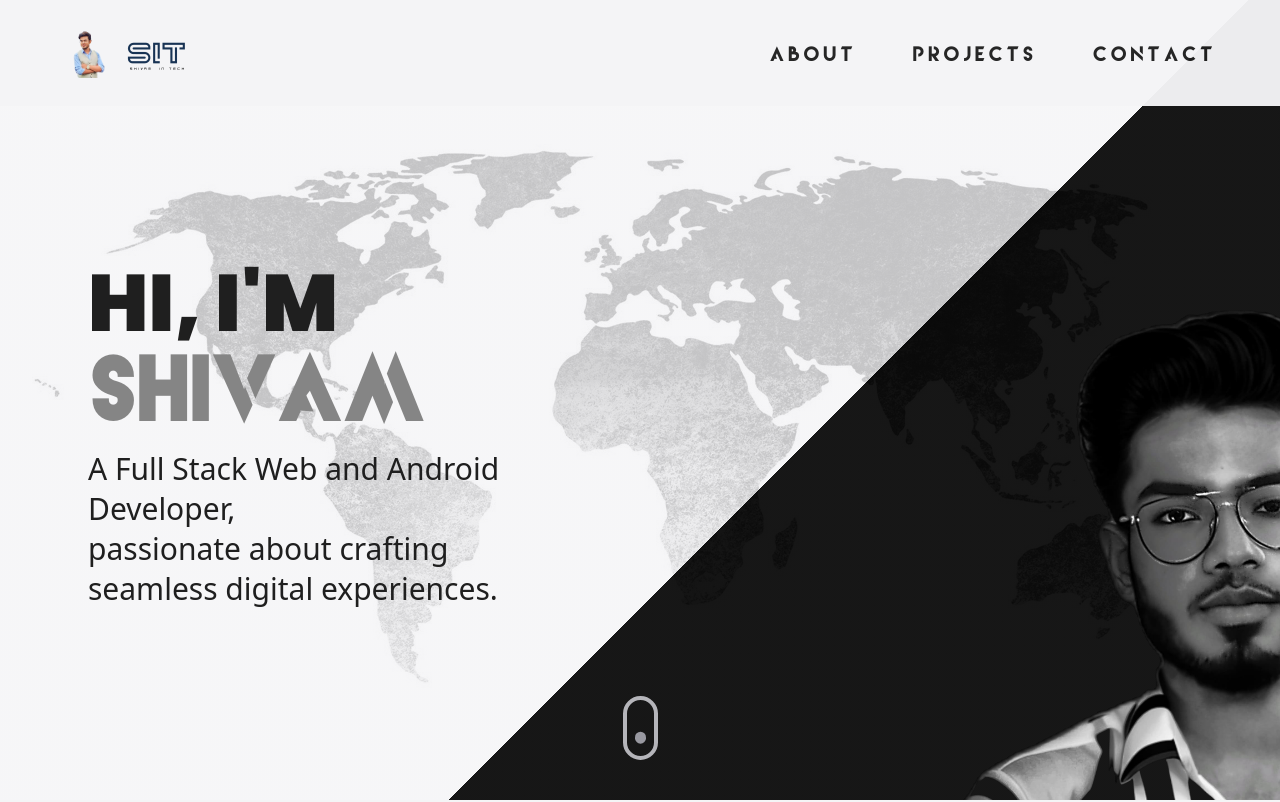
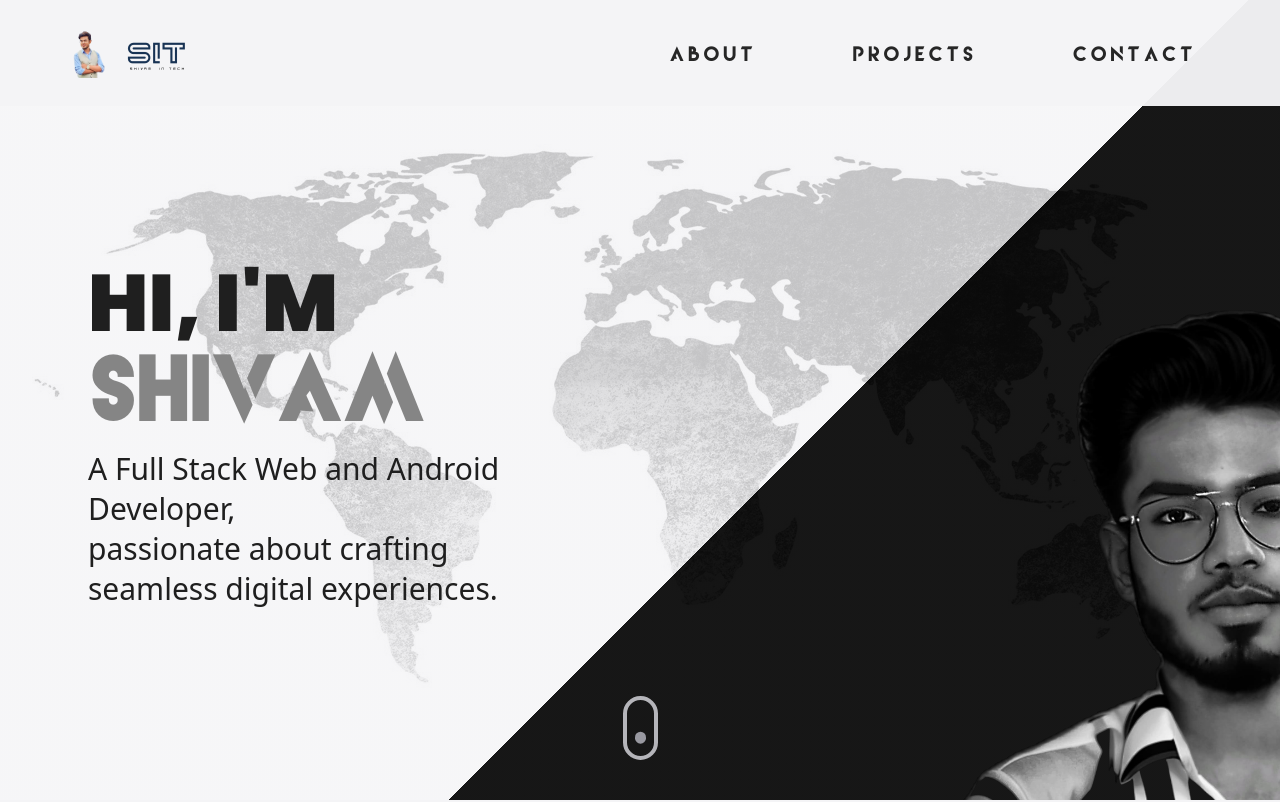
Before and after one commit to ShivamKumarSah/shivamkumarsah.github.io, a React (Vite) app: page / in a window 1280 px wide. Shown: the top 802 px of the page. Built offline with nearby package versions, Linux system fonts and the light colour scheme.

Commit message:
The menubar hidden from the mobile view

```diff
--- /dev/null
+++ b/src/components/Navbar.css
@@ -0,0 +1,13 @@
+.text-small {
+    font-size: 14px;
+    /* Adjust the font size as needed */
+    padding: 10px 20px;
+    /* Adjust the padding as needed */
+}
+
+@media screen and (max-width: 768px) {
+    .text-small {
+        font-size: 4px;
+        /* Adjust the font size for smaller screens */
+    }
+}
--- a/src/components/Navbar.jsx
+++ b/src/components/Navbar.jsx
@@ -1,17 +1,115 @@
-import React, { useEffect, useState } from 'react';
+// import React, { useState } from 'react';
+// import { Link } from 'react-router-dom';
+// import { styles } from '../styles';
+// import { navLinks } from '../constants';
+// import { close, menu, logo, logotext } from '../assets';
+// import './Navbar.css'; // Assuming you have a CSS file for additional styling
+
+// const Navbar = () => {
+//   const [active, setActive] = useState('');
+//   const [toggle, setToggle] = useState(false);
+
+//   return (
+//     <nav className={`${styles.paddingX} w-full flex items-center py-2 fixed top-0 z-20 bg-flashWhite sm:opacity-[0.97] xxs:h-[12vh]`}>
+//       <div className="w-full flex justify-between items-center max-w-7xl mx-auto">
+//         <Link
+//           to="/"
+//           className="flex items-center gap-2"
+//           onClick={() => {
+//             setActive('');
+//             window.scrollTo(0, 0);
+//           }}
+//         >
+//           <img
+//             src={logo}
+//             alt="logo"
+//             className="sm:w-[50px] sm:h-[50px] w-[45px] h-[45px] object-contain"
+//           />
+//           <img
+//             src={logotext}
+//             alt="logo"
+//             className="sm:w-[90px] sm:h-[90px] w-[85px] h-[85px] -ml-[0.6rem] object-contain"
+//           />
+//         </Link>
+//         <ul className="list-none hidden sm:flex flex-row gap-14 mt-2">
+//           {navLinks.map((nav) => (
+//             <li
+//               key={nav.id}
+//               className={`${active === nav.title ? 'text-french' : 'text-eerieBlack'}
+//               hover:text-taupe text-[21px] font-medium font-mova uppercase tracking-[3px] cursor-pointer nav-links text-small mobile-menu-item`} // Added class for mobile menu item
+//               onClick={() => setActive(nav.title)}
+//             >
+//               <a href={`#${nav.id}`}>{nav.title}</a>
+//             </li>
+//           ))}
+//         </ul>
+
+//         {/* mobile */}
+//         <div className="sm:hidden flex flex-1 w-screen justify-end items-center">
+//           {toggle ? (
+//             <div
+//               className={`p-6 bg-flashWhite opacity-[0.98] absolute
+//                 top-0 left-0 w-screen h-[100vh] z-10 menu ${toggle ? 'menu-open' : 'menu-close'}`}
+//             >
+//               <div className="flex justify-end">
+//                 <img
+//                   src={close}
+//                   alt="close"
+//                   className="w-[22px] h-[22px] object-contain cursor-pointer"
+//                   onClick={() => setToggle(!toggle)}
+//                 />
+//               </div>
+//               <ul
+//                 className={`list-none flex flex-col -gap-[1rem]
+//                 items-start justify-end mt-[10rem] -ml-[35px]`}
+//               >
+//                 {navLinks.map((nav) => (
+//                   <li
+//                     id={nav.id}
+//                     key={nav.id}
+//                     className={`${active === nav.title ? 'text-french' : 'text-eerieBlack'}
+//                       text-[88px] font-bold font-arenq
+//                       uppercase tracking-[1px] cursor-pointer`}
+//                     onClick={() => {
+//                       setToggle(!toggle);
+//                       setActive(nav.title);
+//                     }}
+//                   >
+//                     <a href={`#${nav.id}`}>{nav.title}</a>
+//                   </li>
+//                 ))}
+//               </ul>
+//             </div>
+//           ) : (
+//             <img
+//               src={menu}
+//               alt="menu"
+//               className={`w-[34px] h-[34px] object-contain cursor-pointer ${toggle ? 'hidden' : ''}`}
+//               onClick={() => setToggle(!toggle)}
+//             />
+//           )}
+//         </div>
+//       </div>
+//     </nav>
+//   );
+// };
+
+// export default Navbar;
+
+
+import React, { useState } from 'react';
 import { Link } from 'react-router-dom';
 import { styles } from '../styles';
 import { navLinks } from '../constants';
 import { close, menu, logo, logotext } from '../assets';
+import './Navbar.css'; // Assuming you have a CSS file for additional styling
 
 const Navbar = () => {
   const [active, setActive] = useState('');
   const [toggle, setToggle] = useState(false);
 
   return (
-    <nav
-      className={`${styles.paddingX} w-full flex items-center py-2 fixed
-      top-0 z-20 bg-flashWhite sm:opacity-[0.97] xxs:h-[12vh]`}>
+    <nav className={`${styles.paddingX} w-full flex items-center py-2 fixed top-0 z-20 bg-flashWhite sm:opacity-[0.97] xxs:h-[12vh]`}>
       <div className="w-full flex justify-between items-center max-w-7xl mx-auto">
         <Link
           to="/"
@@ -19,15 +117,13 @@ const Navbar = () => {
           onClick={() => {
             setActive('');
             window.scrollTo(0, 0);
-          }}>
+          }}
+        >
           <img
-            src={logo} // your logo comes here
+            src={logo}
             alt="logo"
             className="sm:w-[50px] sm:h-[50px] w-[45px] h-[45px] object-contain"
           />
-
-          {/* if you have text you want besides your logo it comes here.
-          Otherwise delete this if you don't need it. */}
           <img
             src={logotext}
             alt="logo"
@@ -38,11 +134,10 @@ const Navbar = () => {
           {navLinks.map((nav) => (
             <li
               key={nav.id}
-              className={`${
-                active === nav.title ? 'text-french' : 'text-eerieBlack'
-              } hover:text-taupe text-[21px] font-medium font-mova
-                uppercase tracking-[3px] cursor-pointer nav-links`}
-              onClick={() => setActive(nav.title)}>
+              className={`${active === nav.title ? 'text-french' : 'text-eerieBlack'}
+              hover:text-taupe text-[21px] font-medium font-mova uppercase tracking-[3px] cursor-pointer nav-links text-small mobile-menu-item`} // Added class for mobile menu item
+              onClick={() => setActive(nav.title)}
+            >
               <a href={`#${nav.id}`}>{nav.title}</a>
             </li>
           ))}
@@ -53,9 +148,8 @@ const Navbar = () => {
           {toggle ? (
             <div
               className={`p-6 bg-flashWhite opacity-[0.98] absolute
-                top-0 left-0 w-screen h-[100vh] z-10 menu ${
-                  toggle ? 'menu-open' : 'menu-close'
-                }`}>
+                top-0 left-0 w-screen h-[100vh] z-10 menu ${toggle ? 'menu-open' : 'menu-close'}`}
+            >
               <div className="flex justify-end">
                 <img
                   src={close}
@@ -65,33 +159,27 @@ const Navbar = () => {
                 />
               </div>
               <ul
-                className="list-none flex flex-col -gap-[1rem]
-                items-start justify-end mt-[10rem] -ml-[35px]">
+                className={`list-none flex flex-col -gap-[1rem]
+                items-start justify-end mt-[10rem] -ml-[35px]`}
+              >
                 {navLinks.map((nav) => (
                   <li
                     id={nav.id}
                     key={nav.id}
-                    className={`${
-                      active === nav.title ? 'text-french' : 'text-eerieBlack'
-                    } text-[88px] font-bold font-arenq
+                    className={`${active === nav.title ? 'text-french' : 'text-eerieBlack'}
+                      text-[88px] font-bold font-arenq
                       uppercase tracking-[1px] cursor-pointer`}
                     onClick={() => {
                       setToggle(!toggle);
                       setActive(nav.title);
-                    }}>
+                    }}
+                  >
                     <a href={`#${nav.id}`}>{nav.title}</a>
                   </li>
                 ))}
               </ul>
             </div>
-          ) : (
-            <img
-              src={menu}
-              alt="menu"
-              className="w-[34px] h-[34px] object-contain cursor-pointer"
-              onClick={() => setToggle(!toggle)}
-            />
-          )}
+          ) : null} {/* Updated this line to conditionally render based on the 'toggle' state */}
         </div>
       </div>
     </nav>
```
Also changed, not shown: 4 other files (tests, documents, lock files or other folders).
